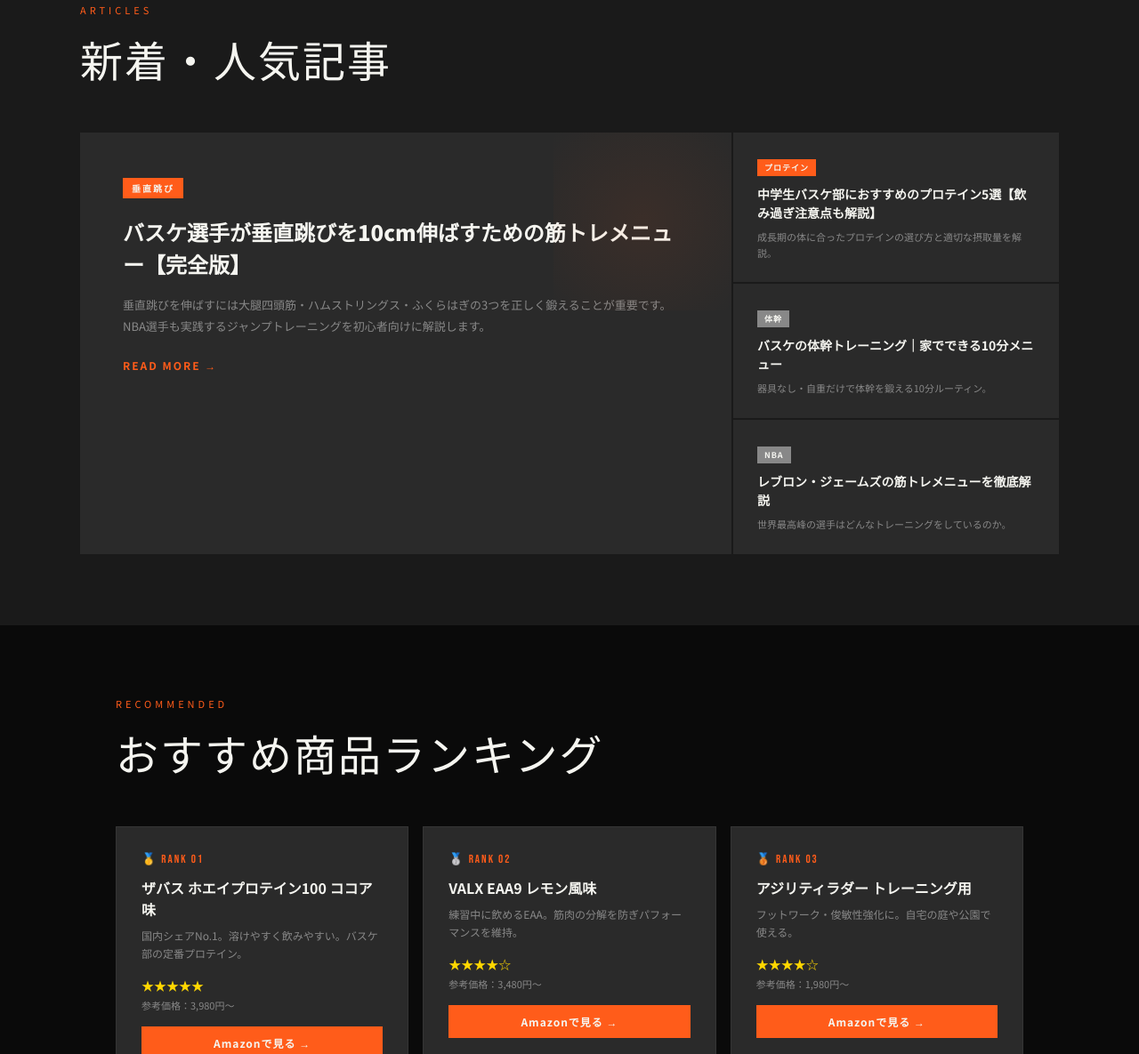
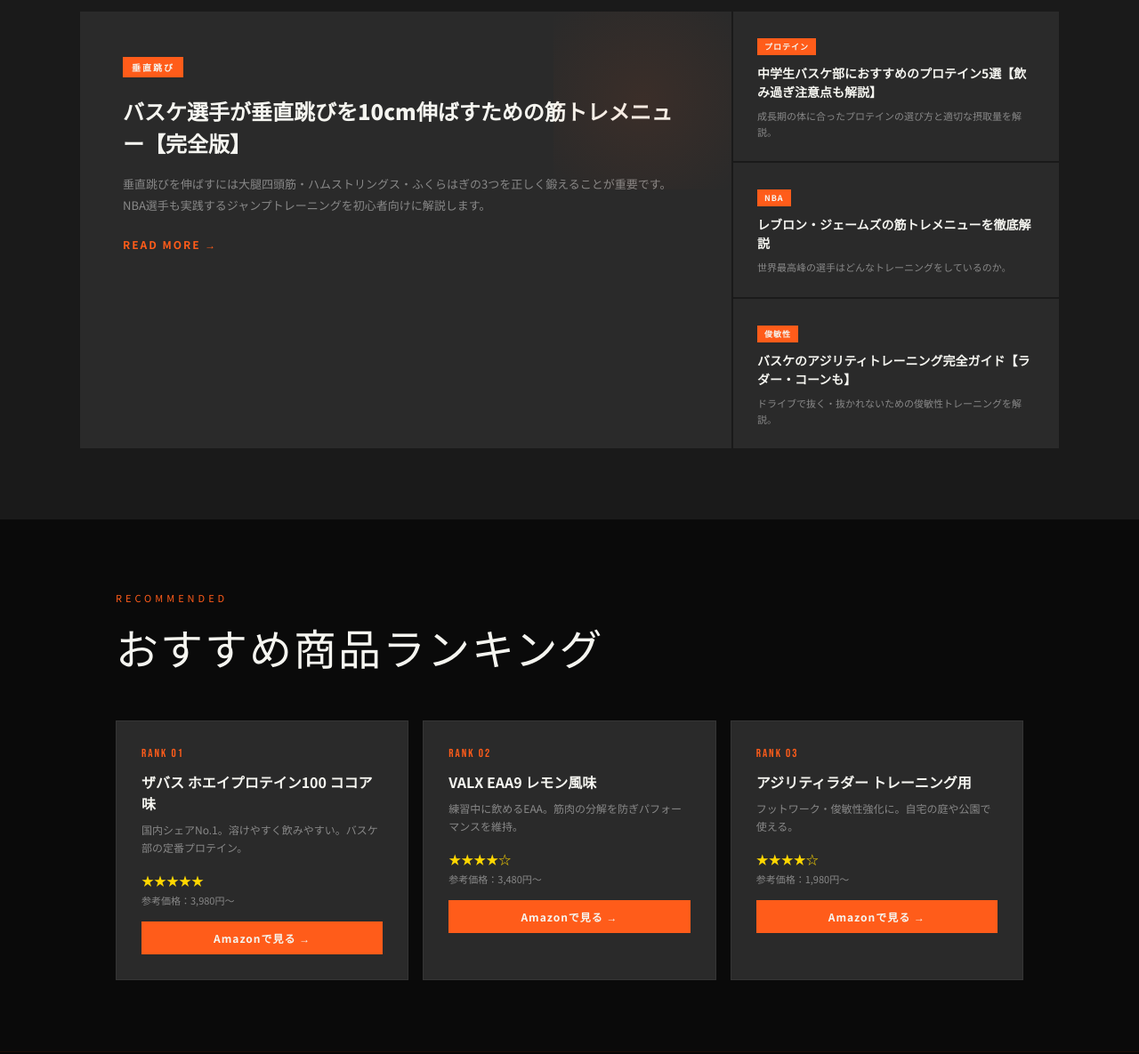
Before and after one commit to daikin3/basketmusclelab, a plain HTML site: page index.html in a window 1280 px wide. Shown: the part 1615-2800 px from the top of the page at 89% size. Drawn offline with Linux system fonts and the light colour scheme.

Commit message:
update all

```diff
--- a/index.html
+++ b/index.html
@@ -102,12 +102,7 @@
   }
 
   .hero-ball::after {
-    content: '🏀';
-    position: absolute;
-    top: 50%; left: 50%;
-    transform: translate(-50%, -50%);
-    font-size: 200px;
-    opacity: 0.15;
+    content: '';
   }
 
   @keyframes float {
@@ -247,12 +242,6 @@
   .cat-card:hover::before { width: 100%; }
   .cat-card:hover { background: #222; transform: translateY(-4px); }
 
-  .cat-icon {
-    font-size: 36px;
-    margin-bottom: 16px;
-    display: block;
-  }
-
   .cat-title {
     font-weight: 700;
     font-size: 16px;
@@ -297,6 +286,9 @@
     overflow: hidden;
     cursor: pointer;
     transition: background 0.2s;
+    text-decoration: none;
+    color: inherit;
+    display: block;
   }
 
   .article-main:hover { background: #252525; }
@@ -356,6 +348,9 @@
     cursor: pointer;
     transition: background 0.2s;
     border-left: 3px solid transparent;
+    text-decoration: none;
+    color: inherit;
+    display: block;
   }
 
   .article-small:hover {
@@ -565,31 +560,26 @@
     <div class="section-title">カテゴリから探す</div>
     <div class="categories">
       <a href="#" class="cat-card fade-up">
-        <span class="cat-icon">⬆️</span>
         <div class="cat-count">01</div>
         <div class="cat-title">垂直跳び強化</div>
         <div class="cat-desc">ジャンプ力を上げるトレーニングメニューと筋肉の使い方</div>
       </a>
       <a href="#" class="cat-card fade-up">
-        <span class="cat-icon">💪</span>
         <div class="cat-count">02</div>
         <div class="cat-title">体幹トレーニング</div>
         <div class="cat-desc">ドライブ・ディフェンスに効く体幹の鍛え方</div>
       </a>
       <a href="#" class="cat-card fade-up">
-        <span class="cat-icon">⚡</span>
         <div class="cat-count">03</div>
         <div class="cat-title">俊敏性・スピード</div>
         <div class="cat-desc">アジリティラダー・クイックネストレーニング</div>
       </a>
       <a href="#" class="cat-card fade-up">
-        <span class="cat-icon">🥤</span>
         <div class="cat-count">04</div>
         <div class="cat-title">プロテイン・栄養</div>
         <div class="cat-desc">バスケ選手に合ったプロテインの選び方・飲み方</div>
       </a>
       <a href="#" class="cat-card fade-up">
-        <span class="cat-icon">🏋️</span>
         <div class="cat-count">05</div>
         <div class="cat-title">器具・ギア</div>
         <div class="cat-desc">自宅トレーニングに使えるおすすめ器具レビュー</div>
@@ -604,28 +594,28 @@
     <div class="section-label">Articles</div>
     <div class="section-title">新着・人気記事</div>
     <div class="article-grid">
-      <div class="article-main fade-up">
+      <a href="vertical-jump.html" class="article-main fade-up" style="text-decoration:none;color:inherit;display:block;">
         <span class="article-tag">垂直跳び</span>
         <h2>バスケ選手が垂直跳びを10cm伸ばすための筋トレメニュー【完全版】</h2>
         <p>垂直跳びを伸ばすには大腿四頭筋・ハムストリングス・ふくらはぎの3つを正しく鍛えることが重要です。NBA選手も実践するジャンプトレーニングを初心者向けに解説します。</p>
         <div class="read-more">READ MORE →</div>
-      </div>
+      </a>
       <div class="article-sub">
-        <div class="article-small fade-up">
+        <a href="junior-protein.html" class="article-small fade-up" style="text-decoration:none;color:inherit;display:block;">
           <div class="article-tag" style="font-size:9px;padding:3px 8px;margin-bottom:10px;display:inline-block;background:var(--orange);color:var(--white);font-weight:700;letter-spacing:1px;">プロテイン</div>
           <h3>中学生バスケ部におすすめのプロテイン5選【飲み過ぎ注意点も解説】</h3>
           <p>成長期の体に合ったプロテインの選び方と適切な摂取量を解説。</p>
-        </div>
-        <div class="article-small fade-up">
-          <div class="article-tag" style="font-size:9px;padding:3px 8px;margin-bottom:10px;display:inline-block;background:var(--gray3);color:var(--white);font-weight:700;letter-spacing:1px;">体幹</div>
-          <h3>バスケの体幹トレーニング｜家でできる10分メニュー</h3>
-          <p>器具なし・自重だけで体幹を鍛える10分ルーティン。</p>
-        </div>
-        <div class="article-small fade-up">
-          <div class="article-tag" style="font-size:9px;padding:3px 8px;margin-bottom:10px;display:inline-block;background:var(--gray3);color:var(--white);font-weight:700;letter-spacing:1px;">NBA</div>
+        </a>
+        <a href="lebron-training.html" class="article-small fade-up" style="text-decoration:none;color:inherit;display:block;">
+          <div class="article-tag" style="font-size:9px;padding:3px 8px;margin-bottom:10px;display:inline-block;background:var(--orange);color:var(--white);font-weight:700;letter-spacing:1px;">NBA</div>
           <h3>レブロン・ジェームズの筋トレメニューを徹底解説</h3>
           <p>世界最高峰の選手はどんなトレーニングをしているのか。</p>
-        </div>
+        </a>
+        <a href="agility-training.html" class="article-small fade-up" style="text-decoration:none;color:inherit;display:block;">
+          <div class="article-tag" style="font-size:9px;padding:3px 8px;margin-bottom:10px;display:inline-block;background:var(--orange);color:var(--white);font-weight:700;letter-spacing:1px;">俊敏性</div>
+          <h3>バスケのアジリティトレーニング完全ガイド【ラダー・コーンも】</h3>
+          <p>ドライブで抜く・抜かれないための俊敏性トレーニングを解説。</p>
+        </a>
       </div>
     </div>
   </div>
@@ -637,7 +627,7 @@
   <div class="section-title">おすすめ商品ランキング</div>
   <div class="product-grid">
     <div class="product-card fade-up">
-      <div class="product-rank">🥇 RANK 01</div>
+      <div class="product-rank">RANK 01</div>
       <div class="product-name">ザバス ホエイプロテイン100 ココア味</div>
       <div class="product-desc">国内シェアNo.1。溶けやすく飲みやすい。バスケ部の定番プロテイン。</div>
       <div class="stars">★★★★★</div>
@@ -645,7 +635,7 @@
       <a href="#" class="btn-amazon">Amazonで見る →</a>
     </div>
     <div class="product-card fade-up">
-      <div class="product-rank">🥈 RANK 02</div>
+      <div class="product-rank">RANK 02</div>
       <div class="product-name">VALX EAA9 レモン風味</div>
       <div class="product-desc">練習中に飲めるEAA。筋肉の分解を防ぎパフォーマンスを維持。</div>
       <div class="stars">★★★★☆</div>
@@ -653,7 +643,7 @@
       <a href="#" class="btn-amazon">Amazonで見る →</a>
     </div>
     <div class="product-card fade-up">
-      <div class="product-rank">🥉 RANK 03</div>
+      <div class="product-rank">RANK 03</div>
       <div class="product-name">アジリティラダー トレーニング用</div>
       <div class="product-desc">フットワーク・俊敏性強化に。自宅の庭や公園で使える。</div>
       <div class="stars">★★★★☆</div>
```
